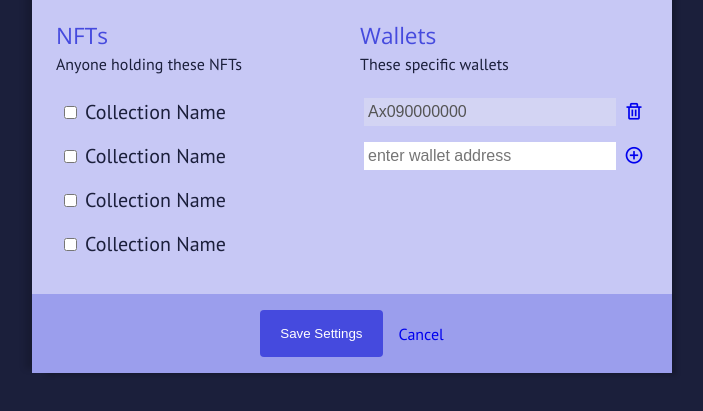
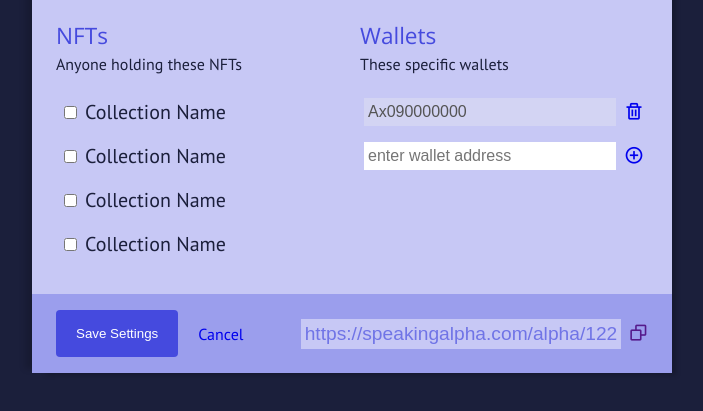
Before and after one commit to bluewhalelabs/speakingalpha, a plain HTML site: page share.html in a window 1280 px wide. Shown: the part 259-670 px from the top of the page, without its empty margins (288-991 px from the left). Drawn offline with nearby package versions, Linux system fonts and the light colour scheme.

Commit message:
Adding the URL field for sharing

```diff
--- a/share.html
+++ b/share.html
@@ -90,8 +90,14 @@
 			</div>
 
 			<footer>
-				<button>Save Settings</button>
-				<a href="#">Cancel</a>
+				<div class="actions">
+					<button>Save Settings</button>
+					<a href="#">Cancel</a>
+				</div>
+				<div class="url">
+					<input type="text" value="https://speakingalpha.com/alpha/1223" />
+					<a href=""><i class="bx bx-copy"></i></a>
+				</div>
 			</footer>
 		</div>
 	</body>
--- a/styles/styles.css
+++ b/styles/styles.css
@@ -379,7 +379,8 @@ header input:focus::placeholder {
 	align-items: center;
 }
 
-.dialog .wallets input {
+.dialog .wallets input,
+.dialog footer input {
 	font-size: 1rem;
 	line-height: 1.25rem;
 	padding: 0.25rem;
@@ -389,12 +390,30 @@ header input:focus::placeholder {
 }
 .dialog footer {
 	display: flex;
-	justify-content: center;
+	justify-content: space-between;
 	align-items: center;
 	padding: 1rem 1.5rem;
 	background-color: var(--secondary-300);
 }
 
 .dialog footer button {
-	margin-right: 1rem;
+	margin-right: 0.25rem;
 }
+
+.dialog footer .url {
+	display: flex;
+	justify-content: flex-end;
+	align-items: center;
+	font-size: 1.2rem;
+	flex-grow: 2;
+}
+.dialog footer input {
+	line-height: 1.5rem;
+	font-size: 1.2rem;
+	width: 30ch;
+	height: 100%;
+	margin-left: 1rem;
+	background-color: var(--secondary-200);
+	color: var(--secondary-400);
+	text-align: right;
+}
```
